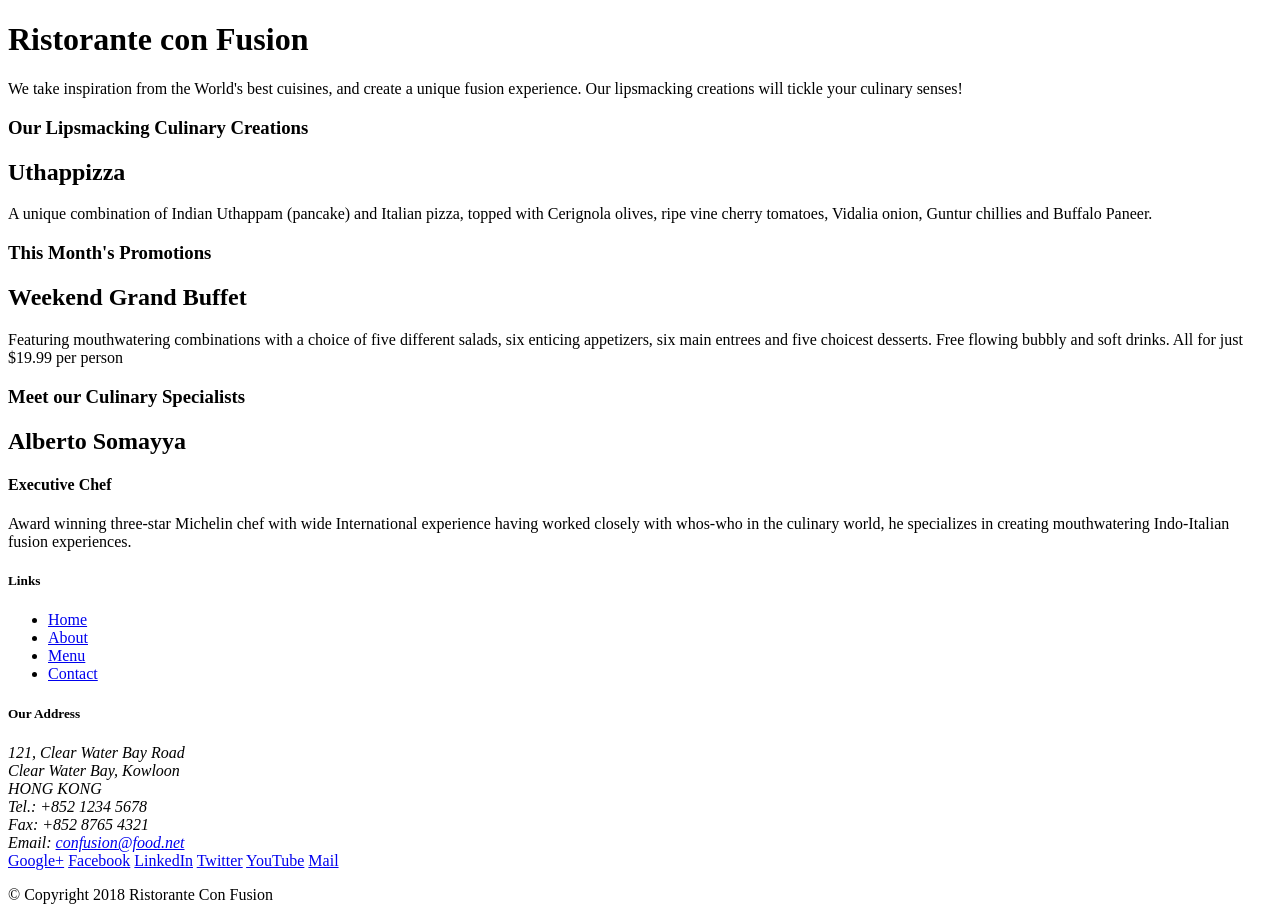
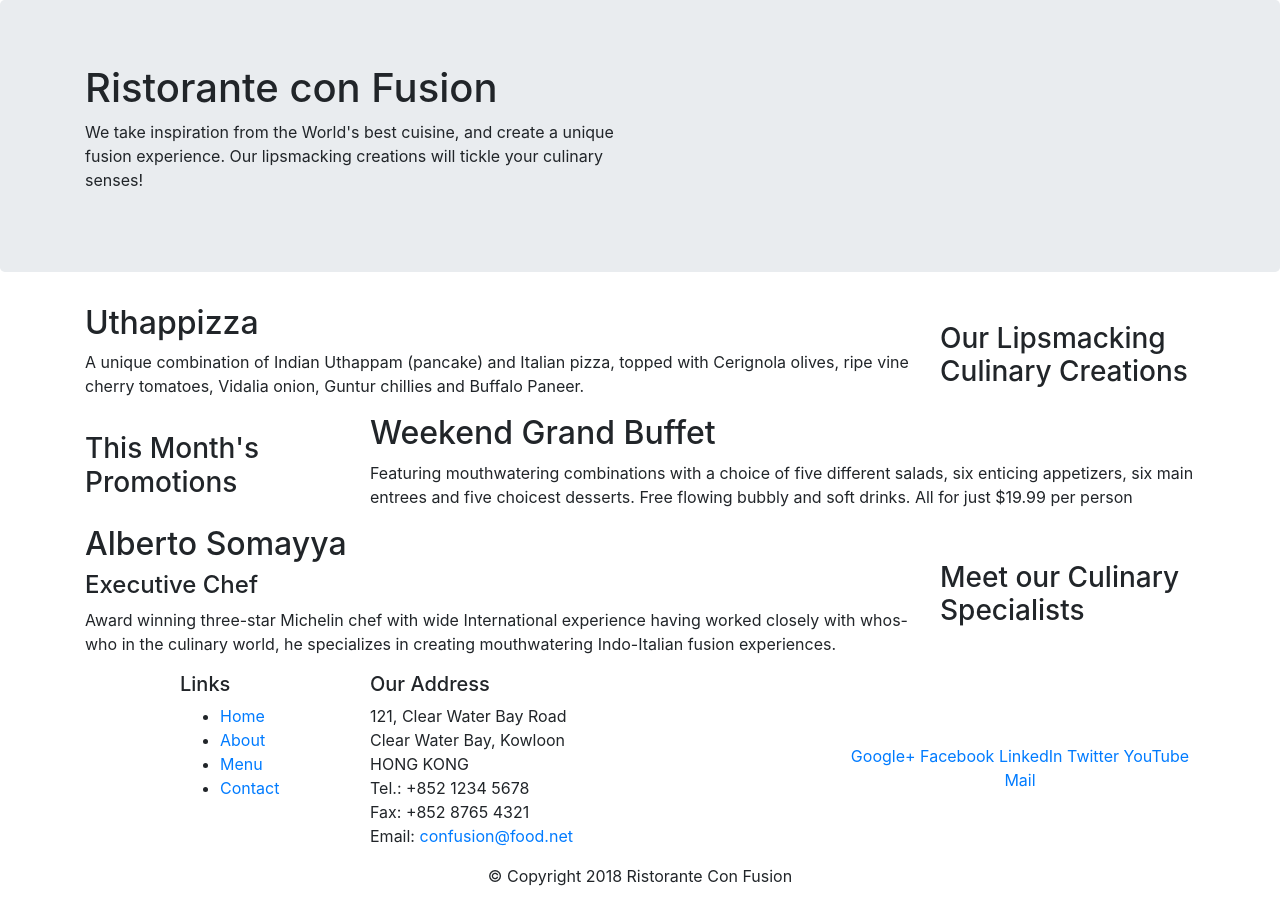
Before and after one commit to Nandasaikishor/Project-Restaurant, a website: page index.html in a window 1280 px wide. Drawn offline with nearby package versions, Linux system fonts and the light colour scheme.

Commit message:
Bootstrap part 1 & 2

```diff
--- a/index.html
+++ b/index.html
@@ -3,50 +3,59 @@
 
 <head>
     <title>Ristorante Con Fusion</title>
+    <!-- Required meta tags always come first -->
+    <meta charset="utf-8">
+    <meta name="viewport" content="width=device-width, initial-scale=1, shrink-to-fit=no">
+    <meta http-equiv="x-ua-compatible" content="ie=edge">
+
+    <!-- Bootstrap CSS -->
+    <link rel="stylesheet" href="node_modules/bootstrap/dist/css/bootstrap.min.css">
+    <link rel="stylesheet" href="css/styles.css"/>
+
 </head>
 
 <body>
 
-    <header>
-        <div>
-            <div>
-                <div>
+    <header class="jumbotron">
+        <div class="container">
+            <div class="row row-header">
+                <div class="col-12 col-sm-6">
                     <h1>Ristorante con Fusion</h1>
-                    <p>We take inspiration from the World's best cuisines, and create a unique fusion experience. Our lipsmacking creations will tickle your culinary senses!</p>
+                    <p>We take inspiration from the World's best cuisine, and create a unique fusion experience. Our lipsmacking creations will tickle your culinary senses!</p>
                 </div>
-                <div>
+                <div class="col-12 col-sm">
                 </div>
             </div>
         </div>
     </header>
 
-    <div>
-        <div>
-            <div>
+    <div class="container">
+        <div class="row row-content align-items-center ">
+            <div class="col-12 col-sm-4 order-sm-last col-md-3">
                 <h3>Our Lipsmacking Culinary Creations</h3>
             </div>
-            <div>
+            <div class="col col-sm order-sm-first col-md">
                 <h2>Uthappizza</h2>
                 <p>A unique combination of Indian Uthappam (pancake) and Italian pizza, topped with Cerignola olives, ripe vine cherry tomatoes, Vidalia onion, Guntur chillies and Buffalo Paneer.</p>
             </div>
         </div>
 
 
-        <div>
-            <div>
+        <div class="row row-content align-items-center">
+            <div class="col-12 col-sm-4 col-md-3">
                 <h3>This Month's Promotions</h3>
             </div>
-            <div>
+            <div class="col col-sm col-md">
                 <h2>Weekend Grand Buffet</h2>
                 <p>Featuring mouthwatering combinations with a choice of five different salads, six enticing appetizers, six main entrees and five choicest desserts. Free flowing bubbly and soft drinks. All for just $19.99 per person </p>
             </div>
         </div>
 
-        <div>
-            <div>
+        <div class="row row-content align-items-center">
+            <div class="col-12 col-sm-4 order-sm-last col-md-3">
                 <h3>Meet our Culinary Specialists</h3>
             </div>
-            <div>
+            <div class="col col-sm order-sm-first col-md">
                 <h2>Alberto Somayya</h2>
                 <h4>Executive Chef</h4>
                 <p>Award winning three-star Michelin chef with wide International experience having worked closely with whos-who in the culinary world, he specializes in creating mouthwatering Indo-Italian fusion experiences. </p>
@@ -54,19 +63,19 @@
         </div>
     </div>
 
-    <footer>
-        <div>
-            <div>
-                <div>
+    <footer class="footer">
+        <div class="container">
+            <div class="row">
+                <div class="col-4 offset-1 col-sm-2">
                     <h5>Links</h5>
-                    <ul>
+                    <ul class="list-unsstyled">
                         <li><a href="#">Home</a></li>
                         <li><a href="#">About</a></li>
                         <li><a href="#">Menu</a></li>
                         <li><a href="#">Contact</a></li>
                     </ul>
                 </div>
-                <div>
+                <div class="col-7 col-sm-5">
                     <h5>Our Address</h5>
                     <address>
                         121, Clear Water Bay Road<br>
@@ -77,8 +86,8 @@
                         Email: <a href="mailto:confusion@food.net">confusion@food.net</a>
                     </address>
                 </div>
-                <div>
-                    <div>
+                <div class="col-12 col-sm-4 align-self-center">
+                    <div class="text-center">
                         <a href="http://google.com/+">Google+</a>
                         <a href="http://www.facebook.com/profile.php?id=">Facebook</a>
                         <a href="http://www.linkedin.com/in/">LinkedIn</a>
@@ -88,14 +97,18 @@
                     </div>
                 </div>
             </div>
-           <div>
-                <div>
+            <div class="row justify-content-center">
+                <div class="col-auto">
                     <p>© Copyright 2018 Ristorante Con Fusion</p>
                 </div>
             </div>
         </div>
     </footer>
 
+    <!-- jQuery first, then Popper.js, then Bootstrap JS. -->
+    <script src="node_modules/jquery/dist/jquery.slim.min.js"></script>
+    <script src="node_modules/popper.js/dist/umd/popper.min.js"></script>
+    <script src="node_modules/bootstrap/dist/js/bootstrap.min.js"></script>
 </body>
 
 </html>
```
Also changed, not shown: 1 other file. Lines whose indentation alone changed are shown as unchanged.
